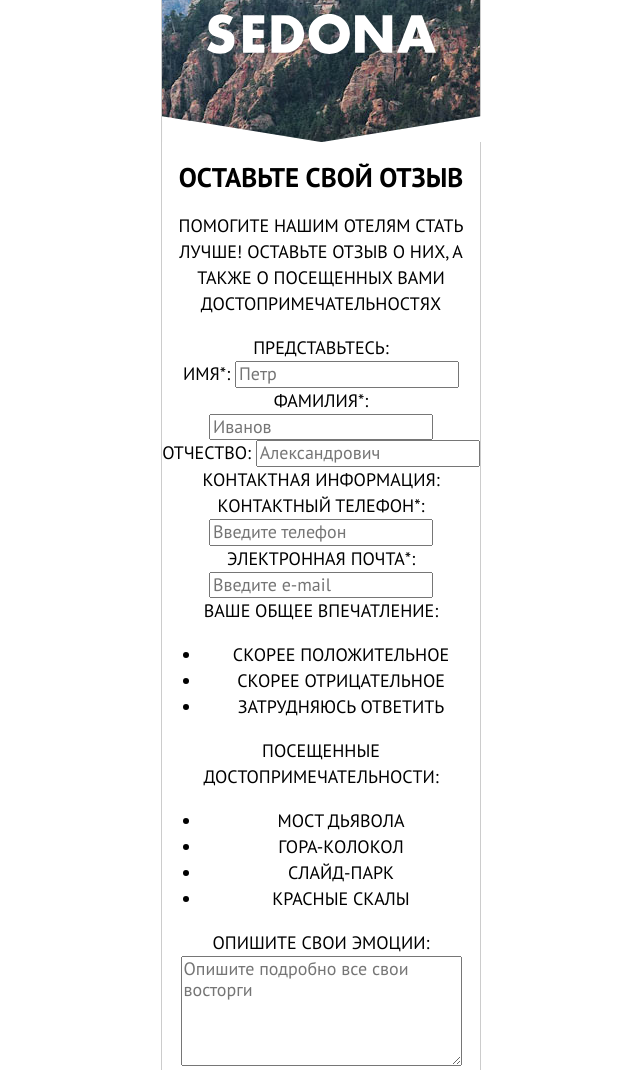
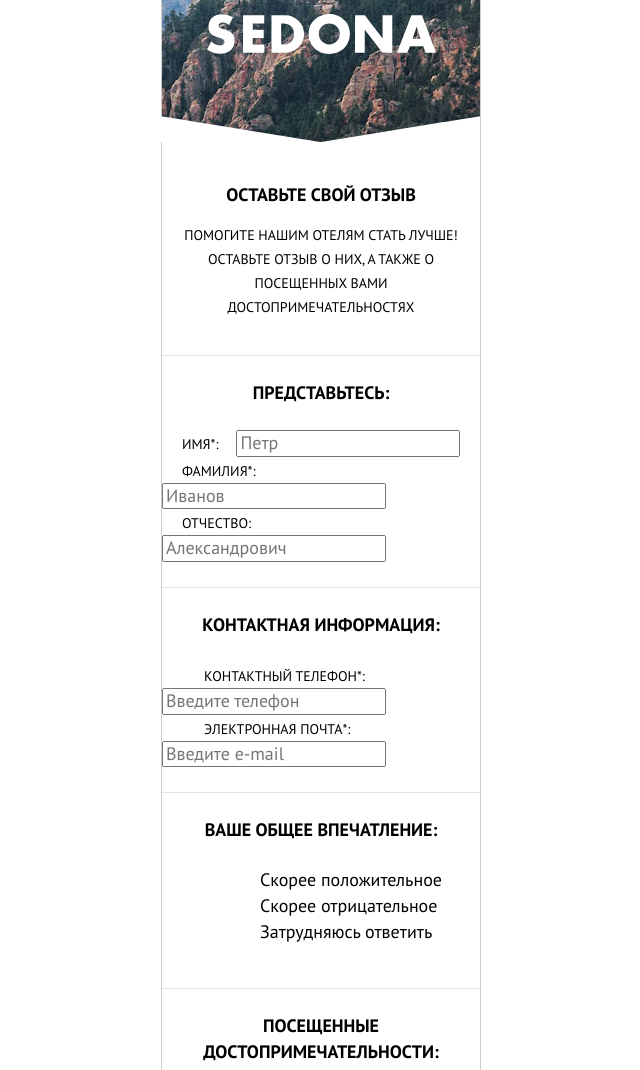
Before and after one commit to antvasana/839143-sedona-18, a website: page source/form.html in a window 1280 px wide. Shown: the part 376-1446 px from the top of the page, without its empty margins (319-959 px from the left). Drawn offline with nearby package versions, Linux system fonts and the light colour scheme; files that its build step writes are made by us from their sources; files whose address does not match are found by name.

Commit message:
делала верстку мобильной версии формы

```diff
--- a/source/form.html
+++ b/source/form.html
@@ -42,7 +42,7 @@
     </section>
     <form class="page-main__feedback feedback" method="get" action="https://echo.htmlacademy.ru">
       <div class="feedback__introduction">
-        <h2 class="feeback__title">оставьте свой отзыв</h2>
+        <h2 class="feedback__title">оставьте свой отзыв</h2>
         <p class="feedback__give-feedback">помогите нашим отелям стать лучше! оставьте отзыв о них, а также о посещенных
           вами достопримечательностях</p>
       </div>
@@ -82,19 +82,19 @@
       <fieldset class="feedback__your-impression">
         <legend class="feedback__legend feedback__legend--your-impression">ваше общее впечатление:</legend>
         <ul class="feedback__impression-list impression-list">
-          <li class="impression-list__option">
+          <li class="impression-list__option" tabindex="0">
             <input class="visually-hidden impression-list__input" type="radio" name="radio" value="rather-positive"
               id="positive" checked>
             <label class="impression-list__label impression-list__label--positive" for="positive">Скорее
               положительное</label>
           </li>
-          <li class="impression-list__option">
+          <li class="impression-list__option" tabindex="0">
             <input class="visually-hidden impression-list__input" type="radio" name="radio" value="rather-negative"
               id="negative">
             <label class="impression-list__label impression-list__label--negative" for="negative">Скорее
               отрицательное</label>
           </li>
-          <li class="impression-list__option">
+          <li class="impression-list__option" tabindex="0">
             <input class="visually-hidden impression-list__input" type="radio" name="radio" value="difficult-to-answer"
               id="difficult-to-answer">
             <label class="impression-list__label impression-list__label--difficult-to-answer"
@@ -106,25 +106,25 @@
       <fieldset class="feedback__visited-sights">
         <legend class="feedback__legend feedback__legend--visited-sights">посещенные достопримечательности:</legend>
         <ul class="feedback__visited-sights-list visited-sights-list">
-          <li class="visited-sights-list__option">
+          <li class="visited-sights-list__option" tabindex="0">
             <input class="visually-hidden visited-sights-list__input" type="checkbox" name="checkbox" id="devil-bridge"
               value="devil-bridge" checked>
             <label class="visited-sights-list__label visited-sights-list__label--devil-bridge" for="devil-bridge">Мост
               Дьявола</label>
           </li>
-          <li class="visited-sights-list__option">
+          <li class="visited-sights-list__option" tabindex="0">
             <input class="visually-hidden visited-sights-list__input" type="checkbox" name="checkbox" id="mountain-bell"
               value="mountain-bell" checked>
             <label class="visited-sights-list__label visited-sights-list__label--mountain-bell"
               for="mountain-bell">Гора-Колокол</label>
           </li>
-          <li class="visited-sights-list__option">
+          <li class="visited-sights-list__option" tabindex="0">
             <input class="visually-hidden visited-sights-list__input" type="checkbox" name="checkbox" id="slide-park"
               value="slide-park" checked>
             <label class="visited-sights-list__label visited-sights-list__label--slide-park"
               for="slide-park">Слайд-парк</label>
           </li>
-          <li class="visited-sights-list__option">
+          <li class="visited-sights-list__option" tabindex="0">
             <input class="visually-hidden visited-sights-list__input" type="checkbox" name="checkbox" id="red-rocks"
               value="red-rocks">
             <label class="visited-sights-list__label visited-sights-list__label--red-rocks" for="red-rocks">Красные
--- a/source/less/blocks/feedback.less
+++ b/source/less/blocks/feedback.less
@@ -1,3 +1,66 @@
 .feedback fieldset {
   .fieldset-reset();
+  padding-top: 24px;
+  padding-bottom: 25px;
+
+  border-bottom: 1px solid @border-color-one;
+  text-align: left;
 }
+
+.feedback fieldset:last-of-type {
+  border-bottom: none;
+}
+
+.feedback {
+  &__introduction {
+    padding-bottom: 22px;
+
+    border-bottom: 1px solid @border-color-one;
+  }
+
+  &__title {
+    font-size: @main-font-size;
+    line-height: @main-line-height;
+  }
+
+  &__give-feedback,
+  &__label {
+    font-size: @small-font-size;
+    line-height: @medium-line-height;
+  }
+
+&__legend {
+  margin: 0 auto;
+  padding-top: 24px;
+
+  font-size: @main-font-size;
+  line-height: @main-line-height;
+  font-weight: bold;
+  text-align: center;
+}
+
+&__introduce-yourself &__label {
+  padding-left: 20px;
+  padding-right: 13px;
+}
+
+&__contacts-request &__label {
+  padding-left: 42px;
+}
+}
+
+.impression-list,
+.visited-sights-list {
+  .list-reset();
+}
+
+.impression-list .impression-list__label,
+.visited-sights-list .visited-sights-list__label {
+  padding-left: 98px;
+
+  text-transform: none;
+}
+
+.story__textfield {
+  margin-left: 15px;
+}
--- a/source/less/blocks/intro.less
+++ b/source/less/blocks/intro.less
@@ -1,6 +1,8 @@
 .intro {
   &__invite {
     position: relative;
+
+    margin-bottom: 40px;
 
     background-color: @main-color;
     background-image: url("../img/bg-back-mobile@1x.jpg");
@@ -13,9 +15,9 @@
     content: "";
     position: absolute;
     bottom: 0;
-    left: 0;
+    left: -1px;
 
-    width: 320px;
+    width: 319px;
     height: 26px;
 
     background-image: url("../img/bg-intro-triangle-mobile.svg");
@@ -29,6 +31,8 @@
   &__invite-inner {
     position: relative;
 
+    margin-bottom: 40px;
+
     background-color: @main-color;
     background-image: url("../img/bg-back-mobile@1x.jpg");
     background-repeat: no-repeat;
@@ -40,9 +44,9 @@
     content: "";
     position: absolute;
     bottom: 0;
-    left: 0;
+    left: -1px;
 
-    width: 320px;
+    width: 319px;
     height: 26px;
 
     background-image: url("../img/bg-intro-triangle-mobile.svg");
--- a/source/less/blocks/mixins.less
+++ b/source/less/blocks/mixins.less
@@ -5,8 +5,8 @@
 }
 
 .fieldset-reset() {
+  margin: 0;
   padding: 0;
-  margin: 0;
 
   border: none;
 }
```
